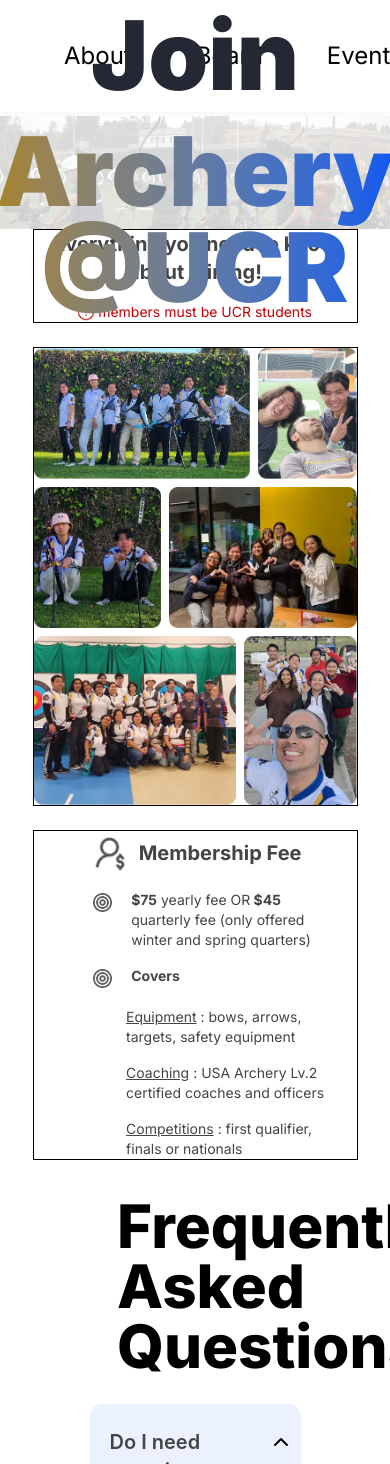
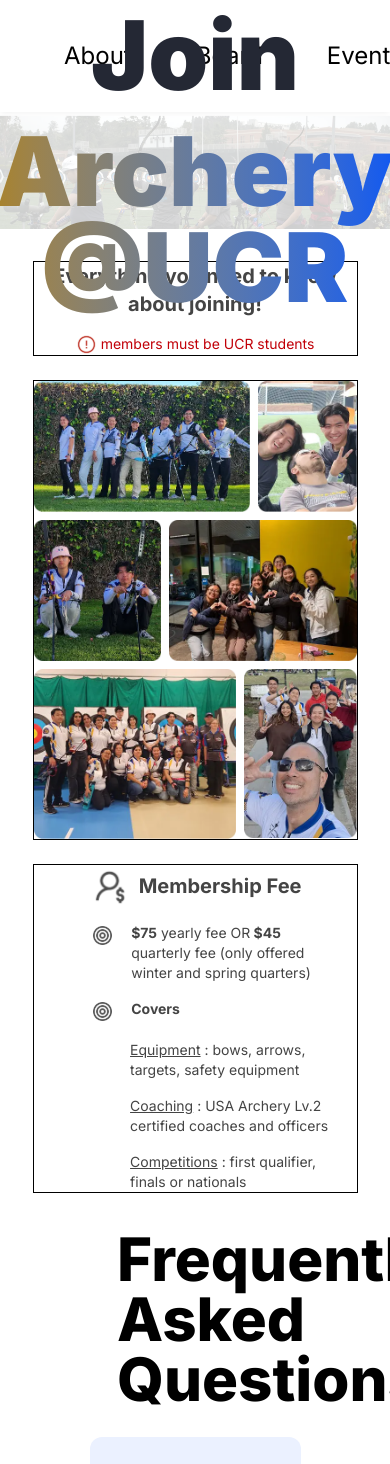
Before and after one commit to acm-ucr/archery-website, a Next.js app: page /join in a window 390 px wide. Shown: the top 1464 px of the page. Built offline with nearby package versions, Linux system fonts and the light colour scheme.

Commit message:
Added margin for header and adjusted warning icon

```diff
--- a/src/components/join/gallery.tsx
+++ b/src/components/join/gallery.tsx
@@ -7,17 +7,17 @@ import { Feeinfo } from "@/data/feeinfo";
 
 const Gallery = () => {
   return (
-    <div className="gap-6 md:gap-0 xl:mt-40 flex flex-col items-center md:ml-8 justify-self-center md:grid w-5/6 md:grid-cols-2">
-      <div className="border-1 flex flex-col md:ml-8 items-center xl:gap-2 justify-self-center text-center md:col-start-2 md:row-start-1 md:w-2/3 xl:w-5/8">
+    <div className="gap-6 md:gap-0 mt-8 xl:mt-40 flex flex-col items-center md:ml-8 justify-self-center md:grid w-5/6 md:grid-cols-2">
+      <div className="border-1 flex flex-col md:ml-8 items-center xl:gap-2 text-center md:col-start-2 md:row-start-1 md:w-2/3 xl:w-5/8">
         <p className="text-archery-grey-400 text-xl xl:mb-6 xl:text-4xl xl:leading-11 font-bold">
           Everything you need to know about joining!
         </p>
-        <div className="justify-center flex gap-1 mt-4 xl:mt-6">
-          <Image src={Warning} alt="Warning" className="w-1/16 xl:w-1/12 object-cover" />
+        <div className="flex gap-1 mt-4 xl:mt-6">
+          <div className="w-[2.5vh] xl:w-1/12"><Image src={Warning} alt="Warning" className="object-cover" /></div>
           <p className="text-sm xl:text-xl text-red-700">members must be UCR students</p>
         </div>
       </div>
-      <div className="border-1 md:row-span-2 md:row-start-1 place-item-center">
+      <div className="border-1 md:row-span-2 md:row-start-1 ">
         <GalleryGrid />
       </div>
       <div className="border-1 md:w-8/9 xl:w-3/4 flex-col items-center justify-self-center text-center md:col-start-2 md:row-span-1 md:row-start-2">
@@ -56,7 +56,7 @@ const Gallery = () => {
             </p>
           </div>
         </div>
-        <div className="ml-16 xl:mt-4 flex w-5/8 flex-col gap-4 xl:gap-4 justify-self-center text-start">
+        <div className="ml-18 xl:mt-4 flex w-5/8 flex-col gap-4 xl:gap-4 justify-self-center text-start">
           {Feeinfo.map(({ title, descriptions }, index) => (
             <p key={index} className="text-archery-grey-400 xl:text-xl text-sm">
               <span className="underline">{title}</span>
```
